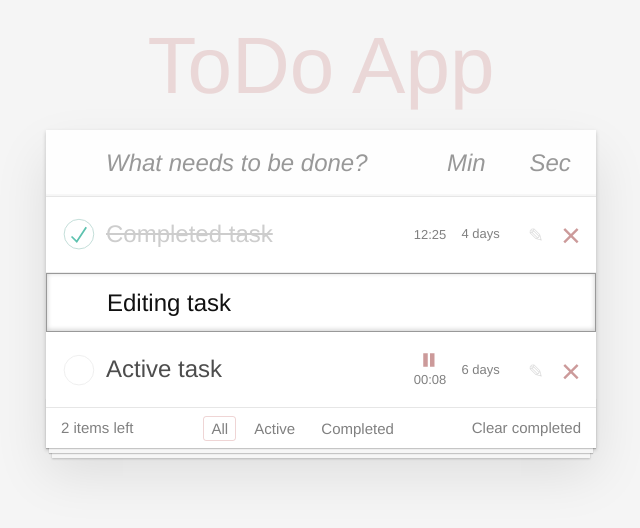
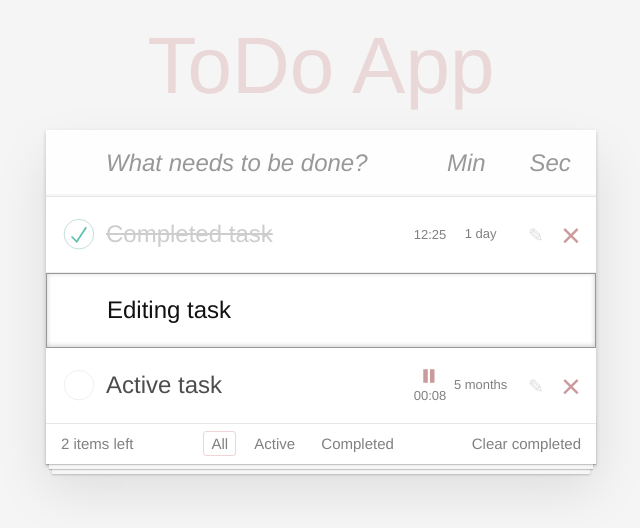
Before and after one commit to overknight/todo-react, a React (Create React App) app: page / in a window 1280 px wide. Both pictures are taken after a click on the button 855 px from the left and 311 px from the top of the page. Shown: the top 528 px of the page, without its empty margins (319-959 px from the left). Built offline with nearby package versions, Linux system fonts and the light colour scheme.

Commit message:
introducing hooks

```diff
--- a/src/components/App.js
+++ b/src/components/App.js
@@ -1,198 +1,88 @@
-import { Component } from 'react';
-import { formatDistanceToNow } from 'date-fns';
+import { useState, useEffect } from 'react';
 
 import { NewTaskForm } from './NewTaskForm';
-import { TaskList, visibleTasks, runningTasks, startTaskTimer } from './TaskList';
+import { TaskList, taskActions, taskEditor, createTask, startTaskTimer } from './TaskList';
 import { Footer } from './Footer';
 
-const Header = (props) => {
+const Header = () => {
   return (
     <header className="header">
       <h1>{process.env.REACT_APP_NAME}</h1>
-      <NewTaskForm {...props} />
+      <NewTaskForm newTaskAction={taskActions.create} />
     </header>
   );
 };
 
-const filterFunctions = {
+const useFilter = (() => {
+  let currentFilter = 'All',
+    setFilter;
+  const filter = {};
+  Object.defineProperties(filter, {
+    apply: {
+      value: ({ target: { innerText: value } }) => {
+        setFilter(value);
+      },
+    },
+    func: {
+      get() {
+        return {
           Active: (item) => !item.completed,
           Completed: (item) => item.completed,
-  default: () => true,
+        }[currentFilter];
+      },
+      set() {
+        throw new Error('func property is read only');
+      },
+    },
+    toString: {
+      value: () => currentFilter,
+    },
+  });
+  return (filterType) => {
+    [currentFilter, setFilter] = useState(filterType);
+    return filter;
   };
+})();
 
-let newTaskID = 1;
-
-const createTask = ({ title, completed, running, duration, creationDate }) => {
-  const id = newTaskID++;
-  const result = { title, id };
-  if (completed) Object.assign(result, { completed });
-  if (running) Object.assign(result, { running });
-  if (duration) Object.assign(result, { duration });
-  if (creationDate) Object.assign(result, { creationDate });
-  return result;
+const useTasks = () => {
+  const [data, setData] = useState([
+    createTask({ title: 'Completed task', duration: 745000, creationDate: 1721075261075, completed: true }),
+    createTask({ title: 'Editing task' }),
+    createTask({ title: 'Active task', running: true, creationDate: 1735124059103 }),
+  ]);
+  taskActions.getDataHooks(data, setData);
+  taskEditor.getHooks(...useState(NaN));
+  return data;
 };
 
 let idRefreshInterval;
 
-class App extends Component {
-  state = {
-    data: [
-      createTask({ title: 'Completed task', duration: 745000, creationDate: 1720812970158, completed: true }),
-      createTask({ title: 'Editing task' }),
-      createTask({ title: 'Active task', running: true, creationDate: 1720628035017 }),
-    ],
-    currentFilter: 'All',
-    editingTask: false,
-  };
-
-  newTask = (taskInfo, callback) => {
-    this.setState(({ data }) => {
-      return { data: [...data, createTask(taskInfo)] };
-    }, callback);
-  };
-
-  updateTaskInfo = (id, e) => {
-    let target = e.target;
-    if (target.className != 'toggle')
-      while (target.constructor !== HTMLLabelElement) {
-        if (target.className == 'timer') {
-          e.preventDefault();
-          break;
-        }
-        target = target.parentElement;
-      }
-    if (!~['toggle', 'timer'].indexOf(target.className)) return;
-    this.setState(({ data }) => {
-      const newData = [...data];
-      const idx = newData.findIndex((item) => item.id === id);
-      let taskInfo = {};
-      if (target.className == 'timer' && newData[idx].completed) {
-        target.parentElement.querySelector('.toggle').checked = false;
-        taskInfo.completed = false;
-      } else if (target.className == 'timer') {
-        const running = !newData[idx].running;
-        if (!running) delete runningTasks[id];
-        else startTaskTimer(id);
-        taskInfo = { running };
-      } else {
-        const completed = !newData[idx].completed;
-        taskInfo = { completed };
-        if (completed && newData[idx].running) {
-          taskInfo.running = false;
-          delete runningTasks[id];
-        }
-      }
-      newData[idx] = {
-        ...newData[idx],
-        ...taskInfo,
-      };
-      return { data: newData };
-    });
-  };
-
-  removeTask = (id) => {
-    this.setState(({ data }) => {
-      const newData = [...data];
-      const idx = newData.findIndex((item) => item.id === id);
-      if (newData[idx].running) delete runningTasks[id];
-      return { data: [...newData.slice(0, idx), ...newData.slice(idx + 1)] };
-    });
-  };
-
-  removeCompletedTasks = () => {
-    this.setState(({ data }) => {
-      return { data: data.filter((item) => !item.completed) };
-    });
-  };
-
-  setFilter = (e) => {
-    this.setState({ currentFilter: e.target.innerText });
-  };
-
-  taskEditStarted = () => {
-    this.setState({ editingTask: true });
-  };
-
-  taskEditCanceled = () => {
-    this.setState({ editingTask: false });
-  };
-
-  taskEditFinished = (id, newValue) => {
-    newValue = newValue.trimEnd();
-    this.setState(({ data }) => {
-      if (newValue == '') return { editingTask: false };
-      const newData = [...data];
-      const idx = newData.findIndex((item) => item.id === id);
-      if (idx > -1) {
-        newData[idx] = {
-          ...newData[idx],
-          title: newValue,
-        };
-      }
-      return { data: newData, editingTask: false };
-    });
-  };
-
-  updateDurations = () => {
-    for (const task of visibleTasks) {
-      const timeDistance = formatDistanceToNow(task.props.creationDate);
-      if (timeDistance != task.state.formattedAge) {
-        task.setState({ formattedAge: timeDistance });
-      }
-    }
-    this.setState(({ data }) => {
-      const newData = [...data];
-      const now = Date.now();
-      for (const [id, { lastUpdate }] of Object.entries(runningTasks)) {
-        const idx = newData.findIndex((item) => item.id == id);
-        if (!~idx) return;
-        const timeDelta = now - lastUpdate;
-        let duration = newData[idx].duration || 0;
-        duration += timeDelta;
-        newData[idx] = { ...newData[idx], duration };
-        runningTasks[id].lastUpdate = now;
-      }
-      return { data: newData };
-    });
-  };
-
-  componentDidMount() {
-    for (const task of this.state.data) {
+const App = () => {
+  const data = useTasks(),
+    filter = useFilter('All');
+  useEffect(() => {
+    for (const task of data) {
       if (task.running) startTaskTimer(task.id);
     }
-    if (!idRefreshInterval) idRefreshInterval = setInterval(this.updateDurations, 1000);
-  }
-
-  render() {
-    const { currentFilter } = this.state;
-    let { data } = this.state;
+    if (!idRefreshInterval) idRefreshInterval = setInterval(taskActions.timingsUpdate, 1000);
+  }, []);
+  let filteredTasks = null;
+  const taskCounters = { completed: data.filter((item) => item.completed).length };
+  taskCounters.uncompleted = data.length - taskCounters.completed;
+  const currentFilter = filter.toString();
   if (currentFilter !== 'All') {
-      const filterFunc = filterFunctions[currentFilter] || filterFunctions['default'];
-      data = data.filter(filterFunc);
+    const func = filter.func;
+    filteredTasks = func ? data.filter(func) : null;
   }
   return (
     <>
-        <Header app={this} />
+      <Header />
       <section className="main">
-          <TaskList
-            dataSrc={data}
-            onTaskInfoUpdated={this.updateTaskInfo}
-            onTaskRemove={this.removeTask}
-            editingTask={this.state.editingTask}
-            beginEditTask={this.taskEditStarted}
-            cancelTaskEditing={this.taskEditCanceled}
-            finishTaskEdit={this.taskEditFinished}
-          />
-          <Footer
-            dataSrc={this.state.data}
-            applyFilter={this.setFilter}
-            currentFilter={this.state.currentFilter}
-            parent={this}
-          />
+        <TaskList dataSrc={filteredTasks || data} />
+        <Footer {...{ taskCounters, filter, removeCompleted: taskActions.removeCompleted }} />
       </section>
     </>
   );
-  }
-}
+};
 
 export { App };
--- a/src/components/NewTaskForm.js
+++ b/src/components/NewTaskForm.js
@@ -1,78 +1,77 @@
-import { Component } from 'react';
+import { useState } from 'react';
 
-export class NewTaskForm extends Component {
-  state = {
-    value: '',
-    timer: {},
+const useInputController = (() => {
+  let taskName, setTaskName, timer, setTimer, newTaskAction;
+  const onInputName = (e) => {
+    setTaskName(e.target.value.trimStart());
   };
-
-  fieldFormat = (e) => {
-    this.setState({ value: e.target.value.trimStart() });
-  };
-
-  setTimer = (e) => {
+  const onTimerChange = (e) => {
     let value = e.target.value;
     value = Number(value.replace(' ', ''));
     if (isNaN(value)) return;
     const k = e.target.name.replace('new-task-timer-', '');
-    const { timer } = this.state;
+    setTimer((timer) => {
       timer[k] = value;
-    this.setState({ timer });
+      return { ...timer };
+    });
+  };
+  const onTaskCreate = (e) => {
+    e.preventDefault();
+    if (!taskName) return;
+    const { min = 0, sec = 0 } = timer;
+    const duration = (min * 60 + sec) * 1000;
+    newTaskAction(taskName, duration);
+    setTimer({});
+    setTaskName('');
+    if (/mobile/i.test(navigator.userAgent)) document.activeElement.blur();
+    else e.target.querySelector('[name="new-task-name"]').focus();
+  };
+  return (newTaskHandler) => {
+    [taskName, setTaskName] = useState('');
+    [timer, setTimer] = useState({});
+    newTaskAction = newTaskHandler;
+    return { taskName, onInputName, timer, onTimerChange, onTaskCreate };
+  };
+})();
+
+const inputFieldOptions = {
+  type: 'text',
+  autoComplete: 'off',
 };
 
-  newTask = (e) => {
-    e.preventDefault();
-    const title = this.state.value;
-    if (!title) return;
-    const creationDate = Date.now();
-    const newTaskInfo = { title, creationDate };
-    const { min = 0, sec = 0 } = this.state.timer;
-    const duration = (min * 60 + sec) * 1000;
-    if (duration > 0) Object.assign(newTaskInfo, { duration });
-    this.props.app.newTask(newTaskInfo, () => {
-      this.setState({ value: '', timer: {} });
-      if (/mobile/i.test(navigator.userAgent)) document.activeElement.blur();
-      else e.target.querySelector('[name="new-task-name"]').focus();
-    });
+const taskNameInputField = function () {
+  const options = {
+    ...inputFieldOptions,
+    name: 'new-task-name',
+    className: 'new-todo',
+    placeholder: 'What needs to be done?',
+    value: arguments[0],
+    onChange: arguments[1],
+  };
+  return <input {...options} autoFocus />;
 };
 
-  render() {
+const taskTimerField = (timer, key, handler) => {
+  const options = {
+    ...inputFieldOptions,
+    inputMode: 'numeric',
+    name: 'new-task-timer-' + key,
+    className: 'new-todo-form__timer',
+    placeholder: key[0].toUpperCase() + key.slice(1),
+    value: timer[key] || '',
+    onChange: handler,
+  };
+  return <input {...options} />;
+};
+
+export const NewTaskForm = ({ newTaskAction }) => {
+  const { taskName, onInputName, timer, onTimerChange, onTaskCreate } = useInputController(newTaskAction);
   return (
-      <form className="new-todo-form" action="" onSubmit={this.newTask}>
-        <input
-          type="text"
-          name="new-task-name"
-          className="new-todo"
-          placeholder="What needs to be done?"
-          autoFocus
-          autoComplete="off"
-          value={this.state.value}
-          onChange={this.fieldFormat}
-        />
-        <input
-          type="text"
-          inputMode="numeric"
-          pattern="\d*"
-          name="new-task-timer-min"
-          className="new-todo-form__timer"
-          placeholder="Min"
-          autoComplete="off"
-          value={this.state.timer.min || ''}
-          onChange={this.setTimer}
-        />
-        <input
-          type="text"
-          inputMode="numeric"
-          pattern="\d*"
-          name="new-task-timer-sec"
-          className="new-todo-form__timer"
-          placeholder="Sec"
-          autoComplete="off"
-          value={this.state.timer.sec || ''}
-          onChange={this.setTimer}
-        />
+    <form className="new-todo-form" action="" onSubmit={onTaskCreate}>
+      {taskNameInputField(taskName, onInputName)}
+      {taskTimerField(timer, 'min', onTimerChange)}
+      {taskTimerField(timer, 'sec', onTimerChange)}
       <input type="submit" style={{ visibility: 'hidden', width: '0', margin: '0', padding: '0', border: 'none' }} />
     </form>
   );
-  }
-}
+};
--- a/src/components/Task.js
+++ b/src/components/Task.js
@@ -1,89 +1,75 @@
-import { Component } from 'react';
+import { useState, useEffect, useRef } from 'react';
 import { formatDistanceToNow, format } from 'date-fns';
 
-export let visibleTasks = [];
+export const visibleTasks = new Set();
 
 const keyboardHandler = function (e) {
   if (e.type != 'keyup') return;
   if (e.keyCode == 27) {
     // esc key
-    this.cancelEdit();
+    this.cancel();
   }
   if (e.keyCode == 13) {
     // enter key
-    const value = this.state.value.trimEnd();
+    const value = e.target.value.trimEnd();
     if (!value) {
-      this.cancelEdit();
+      this.cancel();
       return;
     }
-    this.setState({ value, editingTitle: false });
-    this.props.onEditFinished(this.state.value);
+    this.commit(value);
   }
 };
 
-const taskEditorField = (taskRef) => {
+const taskEditorField = (value, editor) => {
   return (
     <input
       type="text"
       className="edit"
-      value={taskRef.state.value}
-      onChange={taskRef.onTitleEdited}
-      onKeyUp={keyboardHandler.bind(taskRef)}
-      onBlur={taskRef.cancelEdit}
+      defaultValue={value}
+      onKeyUp={keyboardHandler.bind(editor)}
+      onBlur={editor.cancel}
       autoFocus
     />
   );
 };
 
-export class Task extends Component {
-  static defaultProps = {
-    creationDate: Date.now(),
-    running: false,
-    duration: 0,
+export const Task = ({
+  title,
+  completed = false,
+  editor,
+  duration = 0,
+  running,
+  onTaskAction,
+  creationDate = Date.now(),
+}) => {
+  const btnRef = useRef();
+  const [formattedAge, setFormattedAge] = useState(formatDistanceToNow(creationDate));
+  useEffect(() => {
+    const hooks = {};
+    Object.defineProperties(hooks, {
+      formattedAge: {
+        get() {
+          return formattedAge;
+        },
+        set(value) {
+          setFormattedAge(value);
+        },
+      },
+      creationDate: {
+        get() {
+          return creationDate;
+        },
+        set() {
+          throw new Error('property creationDate is read only');
+        },
+      },
+    });
+    visibleTasks.add(hooks);
+    return () => {
+      visibleTasks.delete(hooks);
     };
-
-  state = {
-    editingTitle: false,
-    value: this.props.title,
-    formattedAge: formatDistanceToNow(this.props.creationDate),
-  };
-
-  componentDidMount() {
-    visibleTasks.push(this);
-  }
-
-  componentWillUnmount() {
-    visibleTasks = visibleTasks.filter((task) => task !== this);
-  }
-
-  editTitle = (e) => {
-    this.setState({
-      editingTitle: true,
-      newValue: this.props.title,
-    });
-    this.props.onEditStart(e);
-  };
-
-  cancelEdit = () => {
-    this.setState({
-      editingTitle: false,
-      value: this.props.title,
-    });
-    this.props.onEditCanceled();
-  };
-
-  onTitleEdited = (e) => {
-    this.setState({ value: e.target.value.trimStart() });
-  };
-
-  remove = () => {
-    this.props.onRemove();
-  };
-
-  render() {
-    const { title, completed = false, isEditingOtherTask = false, duration, running, onInfoUpdate } = this.props;
-    const { editingTitle, formattedAge } = this.state;
-    const editable = completed ? false : !isEditingOtherTask;
+  }, []);
+  const editable = !completed && !editor.active;
   const btnTimerTitle = (completed ? '' : running ? 'stop ' : 'start ') + 'task timer';
   const btnTimerIcon = completed ? null : running ? (
     <svg width="18px" height="18px" viewBox="0 0 16 12" xmlns="http://www.w3.org/2000/svg">
@@ -97,8 +83,8 @@ export class Task extends Component {
   );
   const view = (
     <div className="view">
-        <label onClick={onInfoUpdate}>
-          <input className="toggle" type="checkbox" title="Toggle status" defaultChecked={completed} />
+      <label onClick={onTaskAction}>
+        <input className="toggle" type="checkbox" title="Toggle status" checked={completed} readOnly />
         <span className="status-indicator"></span>
         <span className="description">{title}</span>
         <div className="timer" title={btnTimerTitle}>
@@ -108,20 +94,22 @@ export class Task extends Component {
         <span className="created">{formattedAge}</span>
       </label>
       <button
+        ref={btnRef}
         className={editable ? 'icon icon-edit' : 'icon icon-edit disabled'}
         title="Edit task"
-          onClick={editable ? this.editTitle : null}
+        onClick={editable ? onTaskAction : null}
       ></button>
-        <button className="icon icon-destroy" title="Destroy task" onClick={this.remove}></button>
+      <button className="icon icon-destroy" title="Destroy task" onClick={onTaskAction}></button>
     </div>
   );
   let taskStatus = completed ? 'completed' : null;
-    if (editingTitle) taskStatus = 'editing';
+  let isEditing = Boolean(editor.domRef);
+  if (isEditing) isEditing = btnRef.current === editor.domRef;
+  if (isEditing) taskStatus = 'editing';
   return (
     <li className={taskStatus}>
       {view}
-        {editingTitle ? taskEditorField(this) : null}
+      {isEditing ? taskEditorField(title, editor) : null}
     </li>
   );
-  }
-}
+};
--- a/src/components/TaskList.js
+++ b/src/components/TaskList.js
@@ -1,38 +1,180 @@
+import { formatDistanceToNow } from 'date-fns';
+
 import { Task, visibleTasks } from './Task';
 
 const err_incorrectData = new TypeError('incorrect data format');
 
-export { visibleTasks };
-
-export const runningTasks = {};
+const runningTasks = new Map();
 
 export const startTaskTimer = function (id) {
-  runningTasks[id] = { lastUpdate: Date.now() };
+  runningTasks.set(id, { lastUpdate: Date.now() });
 };
 
-export const TaskList = ({
-  dataSrc,
-  onTaskInfoUpdated,
-  onTaskRemove,
-  beginEditTask,
-  cancelTaskEditing,
-  finishTaskEdit,
-  editingTask = false,
-}) => {
+let newTaskID = 1;
+
+export const createTask = ({ title, completed, running, duration, creationDate }) => {
+  const id = newTaskID++;
+  const result = { title, id };
+  if (completed) Object.assign(result, { completed });
+  if (running) Object.assign(result, { running });
+  if (duration) Object.assign(result, { duration });
+  if (creationDate) Object.assign(result, { creationDate });
+  return result;
+};
+
+export const taskActions = (() => {
+  let data, setData;
+  const modifyTask = (taskID, propName, value) => {
+    const idx = data.findIndex((item) => item.id == taskID);
+    const taskInfo = data[idx];
+    let shouldToggleValue = Boolean(~['running', 'completed'].indexOf(propName));
+    if (propName == 'running' && taskInfo.completed) {
+      propName = 'completed';
+      value = false;
+      shouldToggleValue = false;
+    }
+    if (value === undefined && !shouldToggleValue) return;
+    if (shouldToggleValue) value = !taskInfo[propName];
+    taskInfo[propName] = value;
+    if (shouldToggleValue) {
+      if ((propName == 'completed' && taskInfo.running) || (propName == 'running' && !value)) {
+        runningTasks.delete(taskID);
+      } else if (propName == 'running') startTaskTimer(taskID);
+      if (propName == 'completed' && taskInfo.running) taskInfo.running = false;
+    }
+    data[idx] = { ...taskInfo };
+    setData([...data]);
+  };
+  return {
+    getDataHooks: function () {
+      [data, setData] = arguments;
+    },
+    rename: (id, value) => {
+      modifyTask(id, 'title', value.replace(/\s{2,}/g, ' '));
+    },
+    delete: (taskID) => {
+      const idx = data.findIndex((item) => item.id === taskID);
+      if (data[idx].running) runningTasks.delete(taskID);
+      setData([...data.slice(0, idx), ...data.slice(idx + 1)]);
+    },
+    removeCompleted: () => {
+      setData((data) => data.filter((item) => !item.completed));
+    },
+    toggleStatus: (id) => {
+      modifyTask(id, 'completed');
+    },
+    toggleTimer: (id) => {
+      modifyTask(id, 'running');
+    },
+    create: (taskName, duration) => {
+      const taskInfo = { title: taskName.trimEnd().replace(/\s{2,}/g, ' ') };
+      if (duration) Object.assign(taskInfo, { duration });
+      setData((data) => [...data, createTask(taskInfo)]);
+    },
+    timingsUpdate: () => {
+      for (const task of visibleTasks) {
+        const timeDistance = formatDistanceToNow(task.creationDate);
+        if (timeDistance != task.formattedAge) {
+          task.formattedAge = timeDistance;
+        }
+      }
+      if (runningTasks.size > 0)
+        setData((data) => {
+          const now = Date.now();
+          for (const [id, { lastUpdate }] of runningTasks) {
+            const idx = data.findIndex((item) => item.id == id);
+            if (!~idx) return data;
+            const timeDelta = now - lastUpdate;
+            let duration = data[idx].duration || 0;
+            duration += timeDelta;
+            Object.assign(runningTasks.get(id), { lastUpdate: now });
+            data[idx] = { ...data[idx], duration };
+          }
+          return [...data];
+        });
+    },
+  };
+})();
+
+export const taskEditor = (() => {
+  let editorTarget = NaN,
+    setEditorTarget = null,
+    domTarget = null;
+  const deactivate = () => {
+    domTarget = null;
+    setEditorTarget(NaN);
+  };
+  return Object.defineProperties(
+    {
+      getHooks: function () {
+        [editorTarget, setEditorTarget] = arguments;
+      },
+      begin: (taskID, eventTarget) => {
+        domTarget = eventTarget;
+        setEditorTarget(taskID);
+      },
+      cancel: () => {
+        deactivate();
+      },
+      commit: (value) => {
+        value = value.trimStart();
+        taskActions.rename(editorTarget, value);
+        deactivate();
+      },
+    },
+    {
+      active: {
+        get() {
+          return Boolean(domTarget);
+        },
+        set() {
+          throw new Error('property active is read only');
+        },
+      },
+      domRef: {
+        get() {
+          return domTarget;
+        },
+        set() {
+          throw new Error('property domTarget is read only');
+        },
+      },
+    }
+  );
+})();
+
+const actionsMap = new Map([
+  ['toggle', taskActions.toggleStatus],
+  ['icon icon-edit', taskEditor.begin],
+  ['icon icon-destroy', taskActions.delete],
+]);
+
+const taskInfoEventHandler = (id, event) => {
+  let target = event.target;
+  if (target.className != 'toggle')
+    while (target.constructor !== HTMLLabelElement) {
+      if (target.className == 'timer') {
+        event.preventDefault();
+        taskActions.toggleTimer(id);
+        return;
+      }
+      target = target.parentElement;
+      if (!target) {
+        target = event.target;
+        break;
+      }
+    }
+  const action = actionsMap.get(target.className);
+  if (!action) return;
+  const args = [id];
+  if (target.className == 'icon icon-edit') args.push(target);
+  action(...args);
+};
+
+export const TaskList = ({ dataSrc }) => {
   const elements = dataSrc.map((item) => {
     const { id, ...taskInfo } = item;
-    return (
-      <Task
-        key={id}
-        {...taskInfo}
-        onInfoUpdate={onTaskInfoUpdated.bind(null, id)}
-        onRemove={onTaskRemove.bind(null, id)}
-        isEditingOtherTask={editingTask}
-        onEditStart={beginEditTask}
-        onEditCanceled={cancelTaskEditing}
-        onEditFinished={finishTaskEdit.bind(null, id)}
-      />
-    );
+    return <Task key={id} {...taskInfo} onTaskAction={taskInfoEventHandler.bind(null, id)} editor={taskEditor} />;
   });
   return <ul className="todo-list">{elements}</ul>;
 };
--- a/src/components/TasksFilter.js
+++ b/src/components/TasksFilter.js
@@ -1,8 +1,9 @@
-export const TasksFilter = ({ applyFilter, currentFilter }) => {
+export const TasksFilter = ({ filter }) => {
+  const currentFilter = filter.toString();
   const filterOptions = ['All', ' ', 'Active', ' ', 'Completed'].map((item) => {
     if (item === ' ') return item;
     let [action, selectionMark] = [
-      item !== currentFilter ? applyFilter : null,
+      item !== currentFilter ? filter.apply : null,
       item === currentFilter ? 'selected' : null,
     ];
     return (
--- a/src/task-list.css
+++ b/src/task-list.css
@@ -48,6 +48,7 @@ button::-moz-focus-inner {
 .todo-list li.editing .edit {
   display: block;
   width: 100%;
+  min-height: 75px;
   padding: 12px 16px;
   padding-left: 60px;
 }
```
Also changed, not shown: src/components/Footer.js (+6 -9 lines), 1 other file (tests, documents, lock files or other folders). Lines whose indentation alone changed are shown as unchanged.
